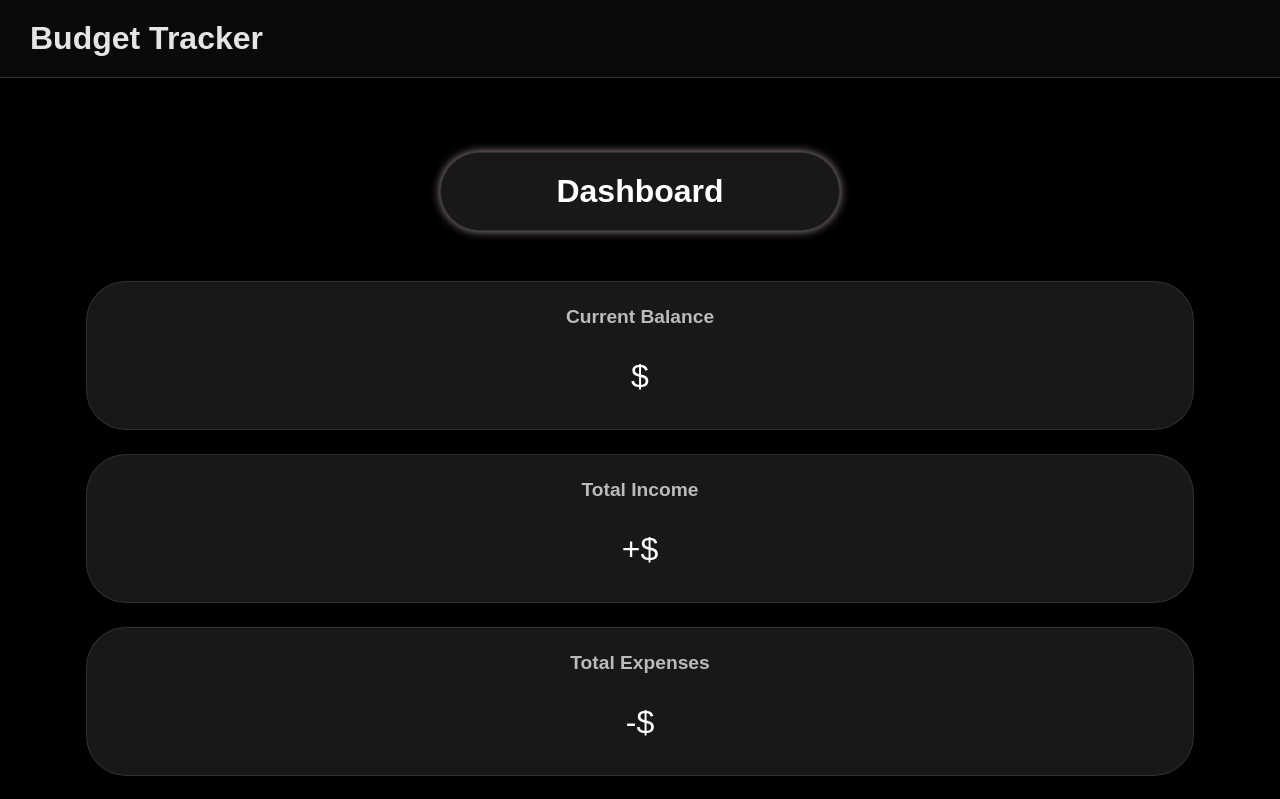
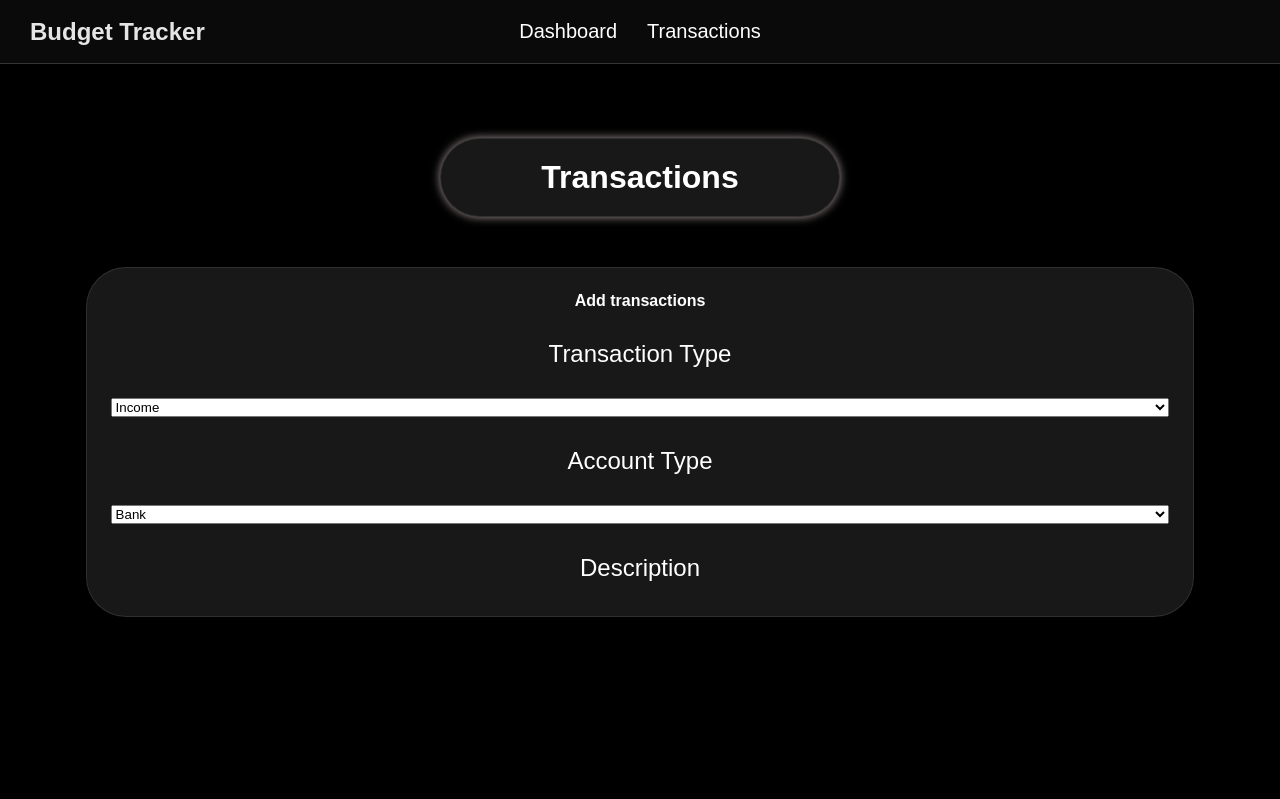
Before and after one commit to i549082/Budget-tracker-React, a React (Vite) app in the folder budget-tracker-react/: page /transactions in a window 1280 px wide. Shown: the top 799 px of the page. Built offline with nearby package versions, Linux system fonts and the light colour scheme; no server answers; a web font is replaced by a local one.

Commit message:
transactions

```diff
--- a/budget-tracker-react/package.json
+++ b/budget-tracker-react/package.json
@@ -12,7 +12,8 @@
   "dependencies": {
     "ky": "^1.13.0",
     "react": "^19.1.1",
-    "react-dom": "^19.1.1"
+    "react-dom": "^19.1.1",
+    "react-router-dom": "^7.9.6"
   },
   "devDependencies": {
     "@eslint/js": "^9.36.0",
--- a/budget-tracker-react/src/App.tsx
+++ b/budget-tracker-react/src/App.tsx
@@ -1,13 +1,20 @@
-
+import { BrowserRouter as Router, Routes, Route } from 'react-router-dom';
 import Navbar from './assets/Layout/Navbar.tsx'
 import Dashboard from './assets/Layout/Dashboard.tsx'
+import MoneyTransactions from './assets/Layout/MoneyTransactions.tsx'
 
 function App() {
     return (
-        <div>
-            <Navbar/>
-            <Dashboard/>
-        </div>
+         <Router>
+            <div>
+                <Navbar/>
+                <Routes>
+                    <Route path="/" element={<Dashboard />} />
+                    <Route path="/dashboard" element={<Dashboard />} />
+                    ?<Route path="/transactions" element={<MoneyTransactions/>} />
+                </Routes>
+            </div>
+        </Router>
     )
 }
 
--- a/budget-tracker-react/src/assets/Layout/Dashboard.tsx
+++ b/budget-tracker-react/src/assets/Layout/Dashboard.tsx
@@ -30,7 +30,7 @@ function Dashboard(){
                 <h1>Dashboard</h1>
             </header>
 
-            <section className={styles.section}>
+            <section>
                 <div className={styles.card}>
                     <h3>Current Balance</h3>
                     <p className={styles.balance}>${balance}</p>
--- /dev/null
+++ b/budget-tracker-react/src/assets/Layout/MoneyTransactions.module.css
@@ -0,0 +1,62 @@
+.transactions {
+    min-height: 100vh;
+    padding: 24px;
+    padding-bottom: 0px;
+}
+
+
+.header {
+    background-color: #181818;
+    text-align: center;
+    padding: 20px;
+    border-radius: 50px;
+    display: flex;
+    justify-content: center;
+    max-width: 400px;
+    margin: 50px  auto;
+    border: 1px solid rgba(255, 255, 255, 0.1);
+    box-shadow: 0px 0px 10px rgb(163, 147, 147);
+    transition: border-color 0.2s ease;
+}
+
+.header:hover {
+    border-color: rgba(255, 255, 255, 0.2);
+}
+
+.header h1 {
+    color: #ffffff;
+    font-size: 2rem;
+}
+
+.card {
+    background-color: #181818;
+    text-align: center;
+    padding: 24px;
+    border-radius: 40px;
+    border: 1px solid rgba(255, 255, 255, 0.1);
+    max-width: 90%;
+    margin: auto;
+    margin-bottom: 24px;
+    display: flex;
+    flex-direction: column;
+    gap: 20px;
+    transition: border-color 0.2s ease;
+}
+
+.card h3 {
+    color: #ffffff;
+    font-size: 16px;
+}
+
+.card:hover {
+    border-color: rgba(255, 255, 255, 0.2);
+}
+
+
+.transactionText{
+    color: #ffffff;
+    font-size: 24px;
+    margin: 10px auto;
+    text-align: right;
+    justify-content: right;
+}
--- /dev/null
+++ b/budget-tracker-react/src/assets/Layout/MoneyTransactions.tsx
@@ -0,0 +1,44 @@
+import styles from './MoneyTransactions.module.css'
+import { useState } from "react";
+
+function MoneyTransactions(){
+    const [transactionType, setTransactionType] = useState<string>('');
+    const [accountType, setAccountType] = useState<string>('');
+    return(
+
+        <div className={styles.transactions}>
+            <header className={styles.header}>
+                <h1>Transactions</h1>
+            </header>
+
+            <section>
+                <div className={styles.card}>
+                    <h3>Add transactions</h3>
+                    <p className={styles.transactionText}>Transaction Type</p>
+                    <select
+                        value={transactionType}
+                        onChange={(e) => setTransactionType(e.target.value)}
+                        className={styles.dropdown}
+                    >
+                        <option value="income">Income</option>
+                        <option value="expense">Expense</option>
+                    </select>
+
+                    <p className={styles.transactionText}>Account Type</p>
+
+                    <select
+                        value={accountType}
+                        onChange={(e) => setAccountType(e.target.value)}
+                        className={styles.dropdown}
+                    >
+                        <option value="income">Bank</option>
+                        <option value="expense">Cash</option>
+                    </select>
+
+                    <p className={styles.transactionText}>Description</p>
+                </div>
+            </section>
+        </div>
+    )
+}
+export default MoneyTransactions;
--- a/budget-tracker-react/src/assets/Layout/Navbar.module.css
+++ b/budget-tracker-react/src/assets/Layout/Navbar.module.css
@@ -1,15 +1,34 @@
-.navbar{
+.navbar {
     background-color: #0a0a0a;
-    display: flex;
-    justify-content: space-between;
     padding: 20px;
     box-sizing: border-box;
     border-bottom: 1px solid #ffffff2d;
+    display: flex;
+    align-items: center;
+    justify-content: space-between;
 }
 
-.text{
+.mainText {
     color: #e5e5e5;
+    font-size: 24px;
+    margin: 0;
+    position: absolute;
+    left: 30px;
+}
+
+.navList {
+    list-style-type: none;
+    margin: 0;
+    padding: 0;
     display: flex;
-    align-items: center;
-    margin-left: 10px;
+    gap: 30px;
+    margin: 0px auto;
 }
+
+
+
+ul li a {
+    color: white;
+    text-decoration: none;
+    font-size: 20px;
+}
--- a/budget-tracker-react/src/assets/Layout/Navbar.tsx
+++ b/budget-tracker-react/src/assets/Layout/Navbar.tsx
@@ -1,11 +1,18 @@
 import styles from './Navbar.module.css'
+import { Link } from 'react-router-dom';
 
 
 function Navbar(){
 return(
     <main>
-        <header className={styles.navbar}>
-            <h1 className={styles.text}>Budget Tracker</h1>
+        <header>
+            <nav className={styles.navbar}>
+                <h1 className={styles.mainText}>Budget Tracker</h1>
+                    <ul className={styles.navList}>
+                        <li><Link to="/dashboard">Dashboard</Link></li>
+                        <li><Link to="/transactions">Transactions</Link></li>
+                    </ul>
+            </nav>
         </header>
     </main>
 )
```
Also changed, not shown: 1 other file (tests, documents, lock files or other folders).
